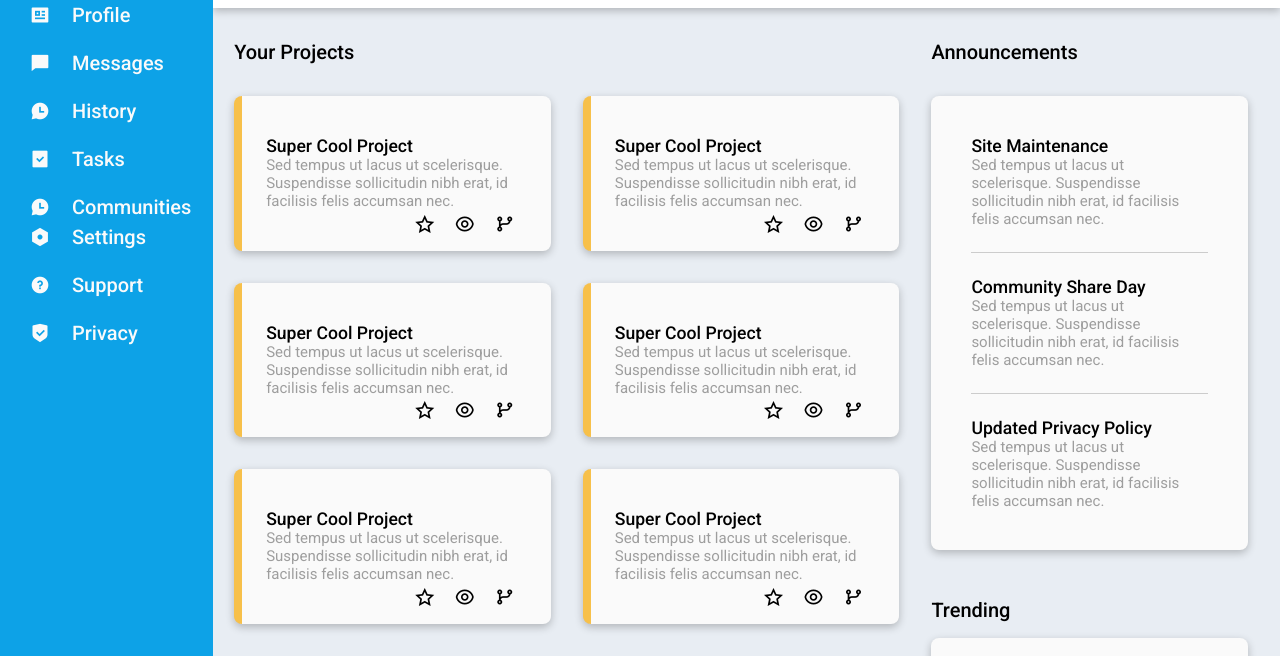
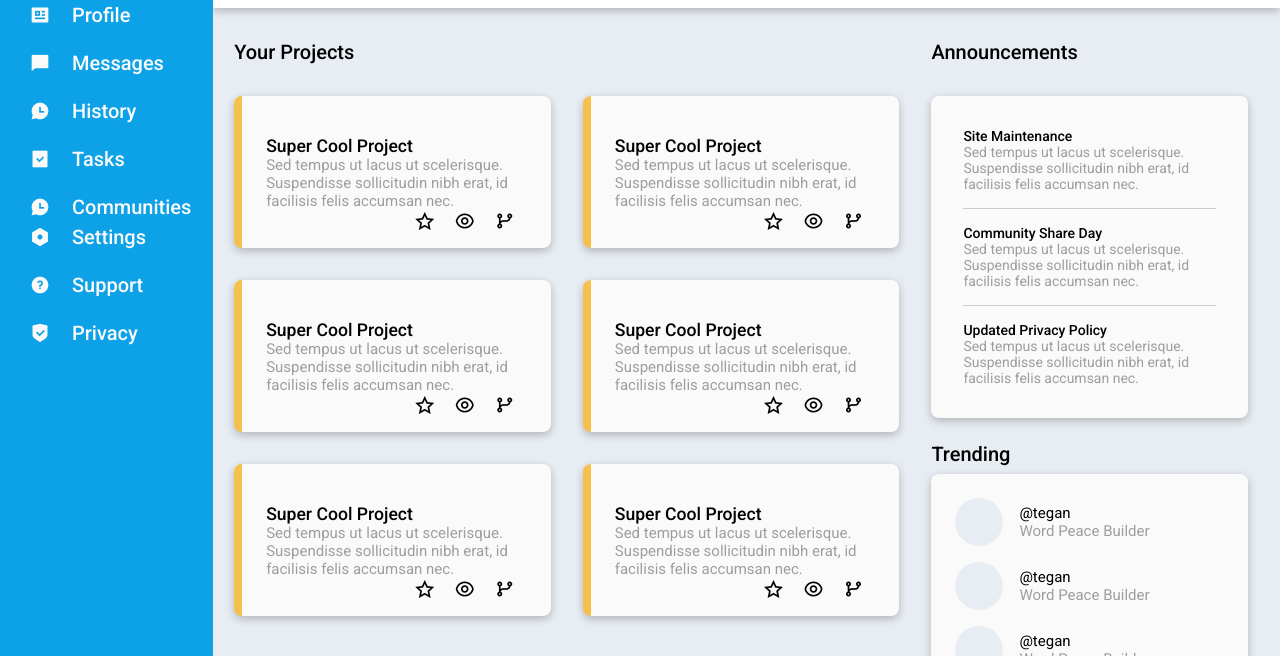
Before and after one commit to grenzk/admin-dashboard, a website built with Vite: page index.html in a window 1280 px wide. Shown: the part 144-800 px from the top of the page. Built offline with nearby package versions, Linux system fonts and the light colour scheme.

Commit message:
Fix spacing

```diff
--- a/assets/scss/base/_base.scss
+++ b/assets/scss/base/_base.scss
@@ -18,6 +18,7 @@ body {
 body {
   font-family: var(--body-font);
   font-size: var(--normal-font-size);
+  min-height: 100%;
 }
 
 ul[role='list'] {
--- a/assets/scss/components/_main_content.scss
+++ b/assets/scss/components/_main_content.scss
@@ -2,7 +2,7 @@ main {
   background-color: var(--neutral-gray);
   z-index: -1;
   display: grid;
-  grid-template: 0.05fr 0.4fr 0.4fr 0.4fr / 1fr 1fr 1fr;
+  grid-template: 0fr 0.3fr 0.3fr 0.3fr / 1fr 1fr 1fr;
   padding: 2rem 2rem 2rem 1.3rem;
   gap: 2rem;
   grid-auto-flow: column;
@@ -54,25 +54,29 @@ main {
   background-color: var(--neutral-white);
   border-radius: 0.5rem;
   box-shadow: rgba(0, 0, 0, 0.24) 0px 3px 8px;
-  padding: 2.5rem;
-  margin-bottom: 3rem;
+  padding: 2rem;
+  margin-bottom: 1.5rem;
+}
+
+.small-text {
+  font-size: var(--small-font-size);
 }
 
 .divider {
   border-top: 1px solid #ccc;
-  margin: 1.5rem 0;
+  margin: 1rem 0;
 }
 
 .trending-card {
   background-color: var(--neutral-white);
   border-radius: 0.5rem;
   box-shadow: rgba(0, 0, 0, 0.24) 0px 3px 8px;
-  padding: 2.5rem;
+  padding: 1.5rem 1.5rem;
   display: grid;
   grid-template: repeat(4, 3rem) / 3rem 1fr;
   align-items: center;
-  gap: 1.5rem;
-  margin-top: 1rem;
+  gap: 1rem;
+  margin-top: 0.5rem;
 }
 
 .trending-text {
--- a/index.html
+++ b/index.html
@@ -162,24 +162,24 @@
 
         <div class="announcement-cards">
           <div class="announcement-card">
-            <p class="card-title">Site Maintenance</p>
-            <p class="card-description announcement-description">
+            <p class="card-title small-text">Site Maintenance</p>
+            <p class="card-description announcement-description small-text">
               Sed tempus ut lacus ut scelerisque. Suspendisse sollicitudin nibh
               erat, id facilisis felis accumsan nec.
             </p>
 
             <div class="divider"></div>
 
-            <p class="card-title">Community Share Day</p>
-            <p class="card-description announcement-description">
+            <p class="card-title small-text">Community Share Day</p>
+            <p class="card-description announcement-description small-text">
               Sed tempus ut lacus ut scelerisque. Suspendisse sollicitudin nibh
               erat, id facilisis felis accumsan nec.
             </p>
 
             <div class="divider"></div>
 
-            <p class="card-title">Updated Privacy Policy</p>
-            <p class="card-description announcement-description">
+            <p class="card-title small-text">Updated Privacy Policy</p>
+            <p class="card-description announcement-description small-text">
               Sed tempus ut lacus ut scelerisque. Suspendisse sollicitudin nibh
               erat, id facilisis felis accumsan nec.
             </p>
```
